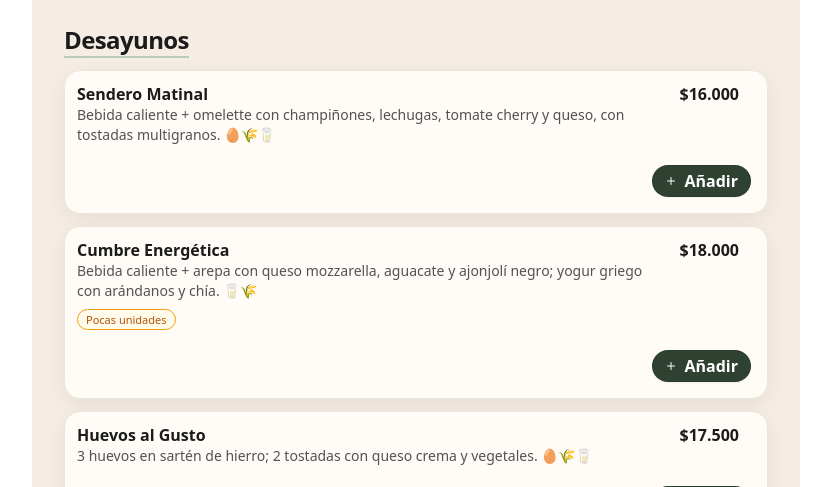
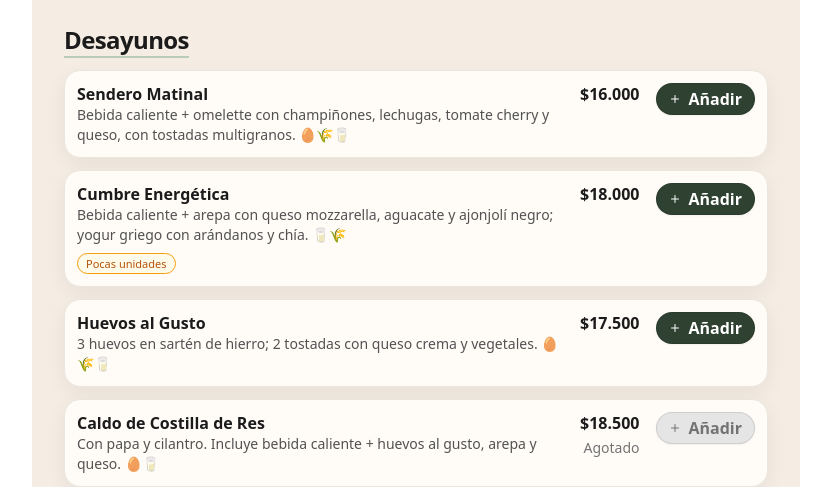
Before and after one commit to codesebastianvega/alto-andino-qrmenu, a React (Vite) app: page / in a window 1280 px wide. Shown: the part 313-800 px from the top of the page, without its empty margins (224-1055 px from the left). Built offline with nearby package versions, Linux system fonts and the light colour scheme; no server answers.

Commit message:
Refactor ProductRow layout

```diff
--- a/src/components/ProductLists.jsx
+++ b/src/components/ProductLists.jsx
@@ -232,8 +232,8 @@ function ProductRow({ item }) {
   const st = stateFor(item.id);
   const disabled = st === "out";
   return (
-    <li className="card p-3 relative">
-      <div className="flex items-start justify-between gap-4 pb-14 pr-4">
+    <li className="card p-3">
+      <div className="flex items-start justify-between gap-4">
         <div className="flex-1">
           <p className="font-semibold">{item.name}</p>
           <p className="text-sm text-neutral-600">{item.desc}</p>
@@ -243,20 +243,26 @@ function ProductRow({ item }) {
             </span>
           )}
         </div>
-        <div className="text-right shrink-0">
+        <div className="flex items-start shrink-0">
+          <div className="text-right">
             <p className="font-semibold">${COP(item.price)}</p>
             {disabled && (
               <p className="mt-1 text-sm text-neutral-500">Agotado</p>
             )}
           </div>
-      </div>
           <AddButton
-        className="absolute bottom-4 right-4"
+            className="ml-4 self-start"
             onClick={() =>
-          addItem({ productId: item.id, name: item.name, price: item.price })
+              addItem({
+                productId: item.id,
+                name: item.name,
+                price: item.price,
+              })
             }
             disabled={disabled}
           />
+        </div>
+      </div>
     </li>
   );
 }
```
Lines whose indentation alone changed are shown as unchanged.
